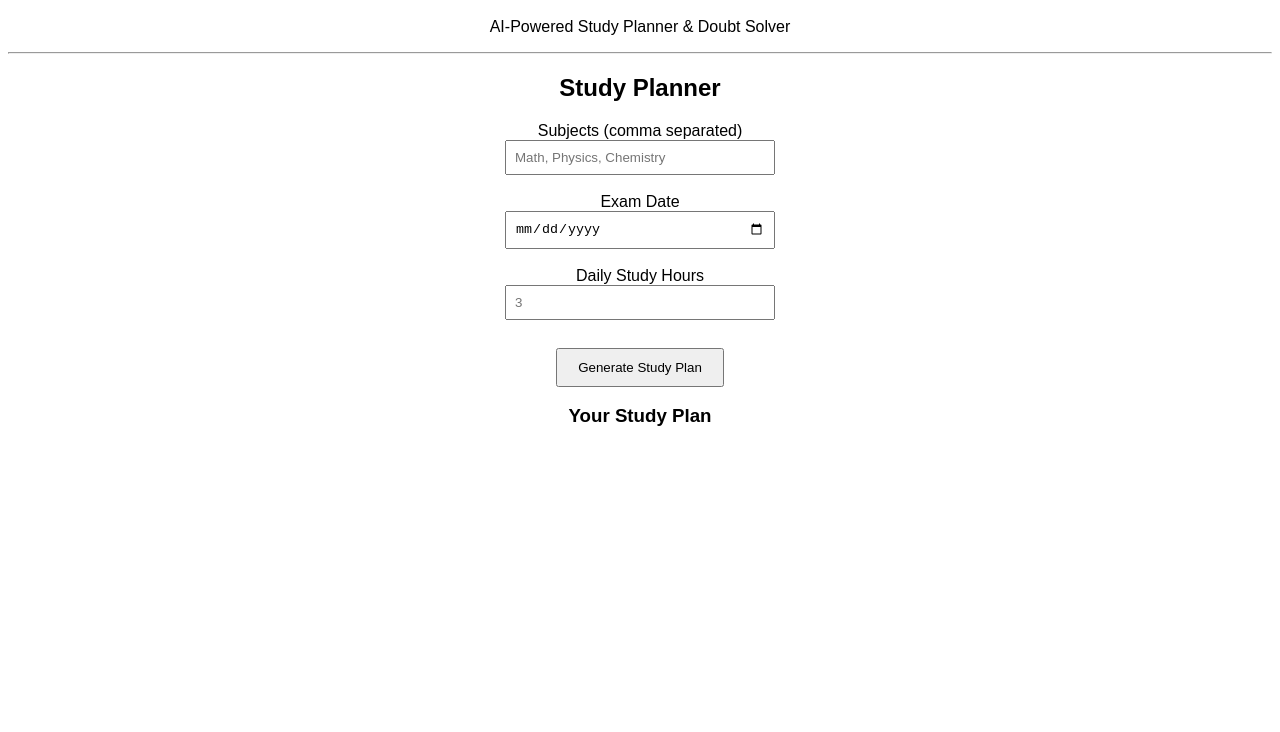
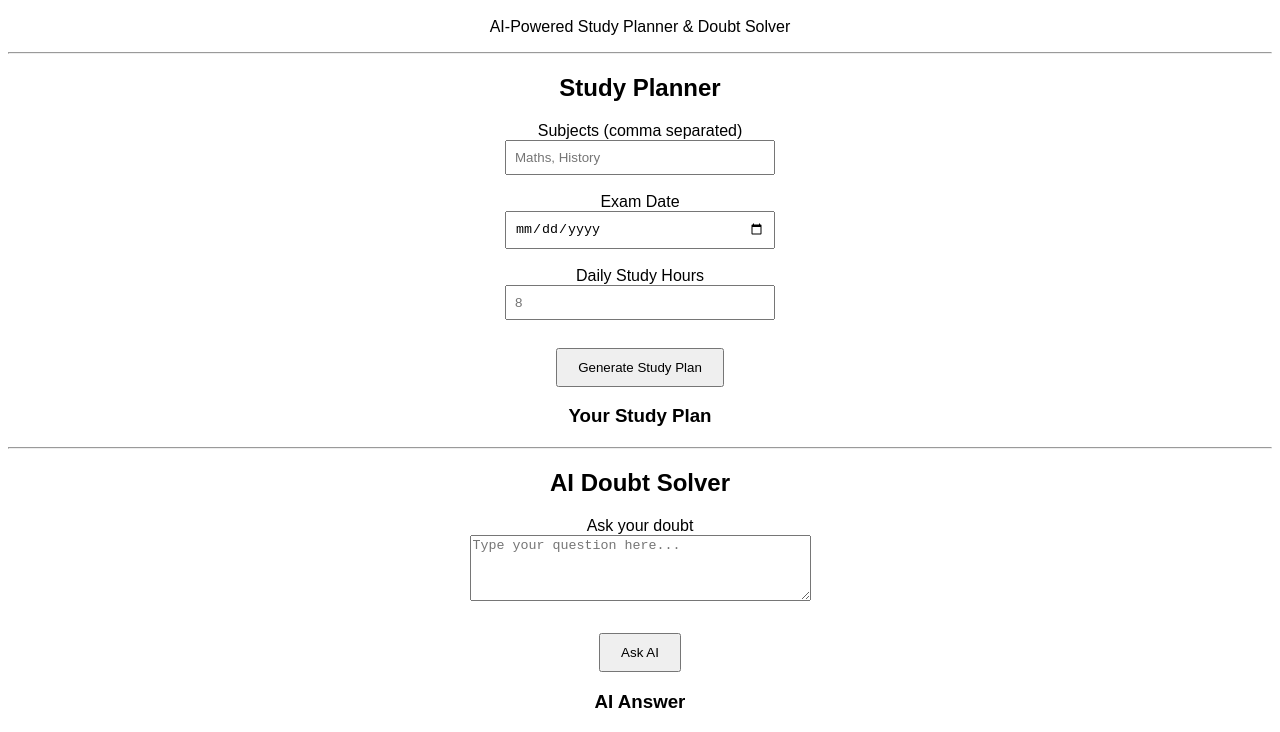
Before and after one commit to mdwasiullah011-hub/studygenie-ai-study-planner, a plain HTML site: page index.html in a window 1280 px wide. Shown: the part 80-812 px from the top of the page. Drawn offline with Linux system fonts and the light colour scheme.

Commit message:
Update index.html

```diff
--- a/index.html
+++ b/index.html
@@ -15,19 +15,31 @@
 <h2>Study Planner</h2>
 
 <label>Subjects (comma separated)</label><br>
-    <input type="text" id="subjects" placeholder="Math, Physics, Chemistry"><br><br>
+<input type="text" id="subjects" placeholder="Maths, History"><br><br>
 
 <label>Exam Date</label><br>
 <input type="date" id="examDate"><br><br>
 
 <label>Daily Study Hours</label><br>
-    <input type="number" id="hours" placeholder="3"><br><br>
+<input type="number" id="hours" placeholder="8"><br><br>
 
 <button onclick="generatePlan()">Generate Study Plan</button>
 
 <h3>Your Study Plan</h3>
 <div id="planOutput"></div>
 
+<hr>
+
+<h2>AI Doubt Solver</h2>
+
+<label>Ask your doubt</label><br>
+<textarea id="doubtInput" rows="4" cols="40" placeholder="Type your question here..."></textarea><br><br>
+
+<button onclick="solveDoubt()">Ask AI</button>
+
+<h3>AI Answer</h3>
+<div id="doubtOutput"></div>
+
 <script src="script.js"></script>
 </body>
 </html>
```
Lines whose indentation alone changed are shown as unchanged.
